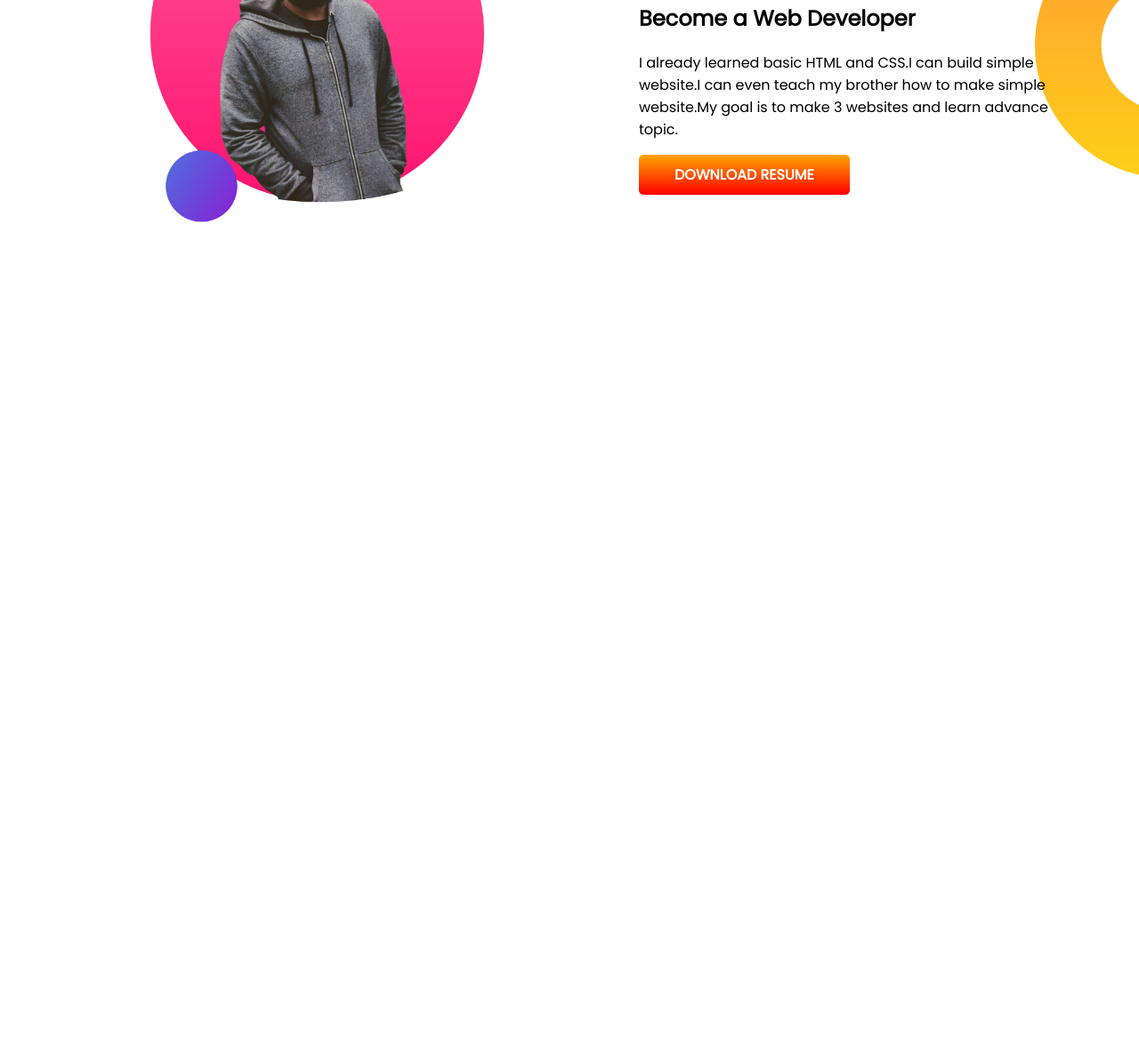
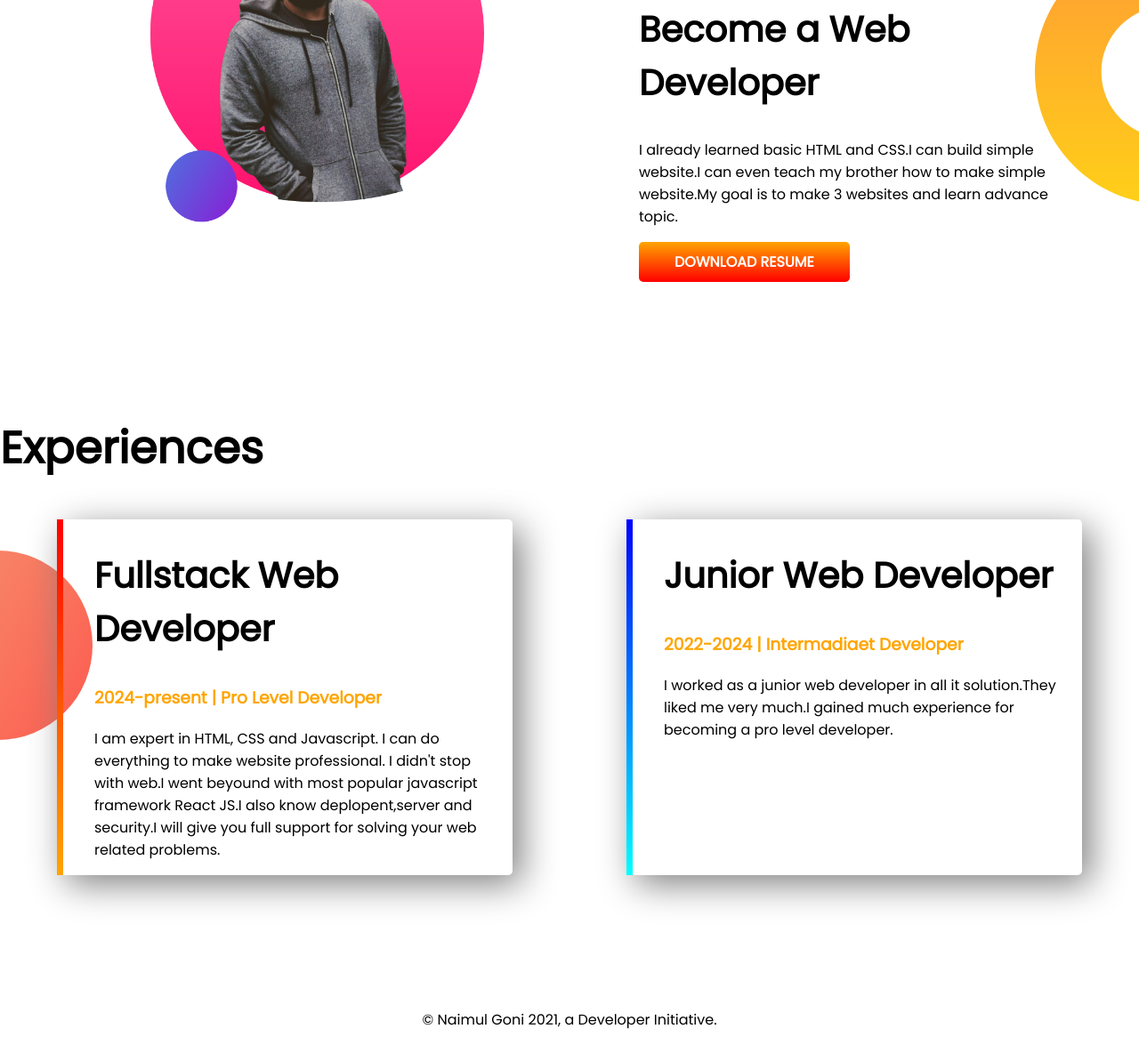
Before and after one commit to Web-learner1/developer-portfolio, a plain HTML site: page index.html in a window 1280 px wide. Shown: the part 863-2038 px from the top of the page at 89% size. Before the commit the page ends 1270 px from the top, so only its background shows below. Drawn offline with Linux system fonts and the light colour scheme; files whose address does not match are found by name.

Commit message:
fotter and experience added

```diff
--- a/index.html
+++ b/index.html
@@ -11,7 +11,7 @@
     <link rel="stylesheet" href="style.css">
 </head>
 <body>
-    <section class="top-banner">
+    <section class="top-banner flexible-container">
         <div class="half-width">
             <h1>Welcome To</h1>
             <h1><span class="orange-color">Naimul Goni's</span> World!</h1>
@@ -24,7 +24,7 @@
         </div>
     </section>
 
-    <section class="dream-big">
+    <section class="dream-big flexible-container">
         <div class="half-width">
             <img src="photos/naim-bg2.png" alt="man">
         </div>
@@ -35,5 +35,23 @@
             <a class="link-button" href="#" target="_blank">DOWNLOAD RESUME</a>
         </div>
     </section>
+    <section class="experience-area">
+        <h1>Experiences</h1>
+        <div class="flexible-container">
+            <div id="fullstack-experience" class="experience-item">
+                <h2>Fullstack Web Developer</h2>
+                <h3 class="orange-color">2024-present | Pro Level Developer</h3>
+                <p>I am expert in HTML, CSS and Javascript. I can do everything to make website professional. I didn't stop with web.I went beyound with most popular javascript framework React JS.I also know deplopent,server and security.I will give you full support for solving your web related problems.</p>
+            </div>
+            <div id="web-dev-experience" class="experience-item">
+                <h2>Junior Web Developer</h2>
+                <h3 class="orange-color">2022-2024 | Intermadiaet Developer</h3>
+                <p>I worked as a junior web developer in all it solution.They liked me very much.I gained much experience for becoming a pro level developer.</p>
+            </div>
+        </div>
+    </section>
+    <footer>
+        <p>&copy; Naimul Goni 2021, a Developer Initiative.</p>
+    </footer>
 </body>
 </html>
--- a/style.css
+++ b/style.css
@@ -5,16 +5,20 @@ body{
 h1{
     font-size: 50px;
 }
+h2{
+    font-size: 40px;
+}
 .orange-color{
     color: orange;
 }
-section{
+.flexible-container{
     display: flex;
     margin-bottom: 150px;
 }
 .half-width{
     width: 50%;
     padding-left: 10%;
+
 }
 .half-width img{
     width: 90%;
@@ -50,3 +54,30 @@ section{
     width: 100%;
     margin-top: 5px;
 }
+.experience-area{
+    background-image: url(photos/exp-bg.png);
+    background-repeat: no-repeat;
+    background-position: left;
+}
+.experience-item{
+    box-shadow: 10px 10px 40px gray;
+    width: 40%;
+    margin-right: 5%;
+    margin-left: 5%;
+    padding-left: 35px;
+    padding-right: 10px;
+    border-radius: 5px;
+}
+#web-dev-experience{
+    border-left: 7px solid;
+    border-image: linear-gradient(blue, cyan);
+    border-image-slice: 1;
+}
+#fullstack-experience{
+    border-left: 7px solid;
+    border-image: linear-gradient( red, orange);
+    border-image-slice: 1;
+}
+footer p{
+    text-align: center;
+}
```
Also changed, not shown: images/jhankar.png (deleted), images/jhankar2.png (deleted), images/my-bg.png (deleted), images/my-bg2.png (deleted), photos/IMG_20200111_170341_3.jpg (deleted), photos/exp-bg.png (renamed from images/exp-bg.png).
